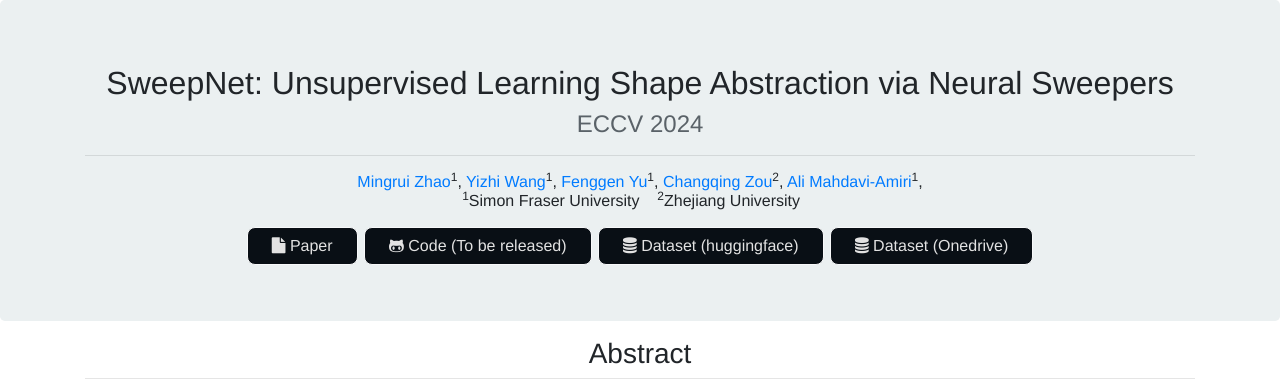
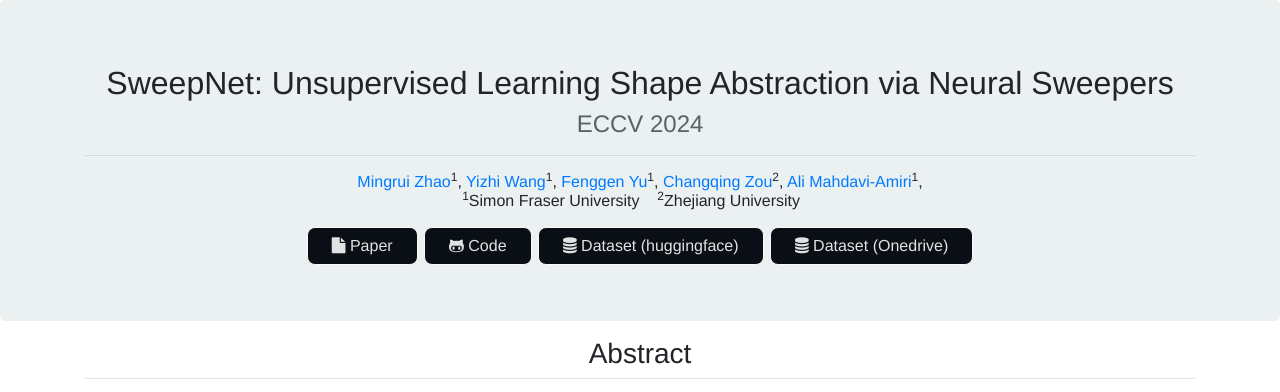
Before and after one commit to mingrui-zhao/SweepNet, a plain HTML site: page index.html in a window 1280 px wide. Shown: the top 392 px of the page. Drawn offline with Linux system fonts and the light colour scheme.

Commit message:
update code link

```diff
--- a/index.html
+++ b/index.html
@@ -42,8 +42,8 @@
                     <i class="fa fa-file"></i> Paper </a> </p>
               </div>
               <div class="column">
-                  <p class="mb-5"><a class="btn btn-large btn-light" href="" role="button"  target="_blank">
-                    <i class="fa fa-github-alt"></i> Code (To be released) </a> </p>
+                  <p class="mb-5"><a class="btn btn-large btn-light" href="https://github.com/mingrui-zhao/SweepNet/tree/code" role="button"  target="_blank">
+                    <i class="fa fa-github-alt"></i> Code </a> </p>
               </div>
               <div class="column">
                   <p class="mb-5"><a class="btn btn-large btn-light" href="https://huggingface.co/datasets/zmrr/SweepNetDataset" role="button"  target="_blank">
```
